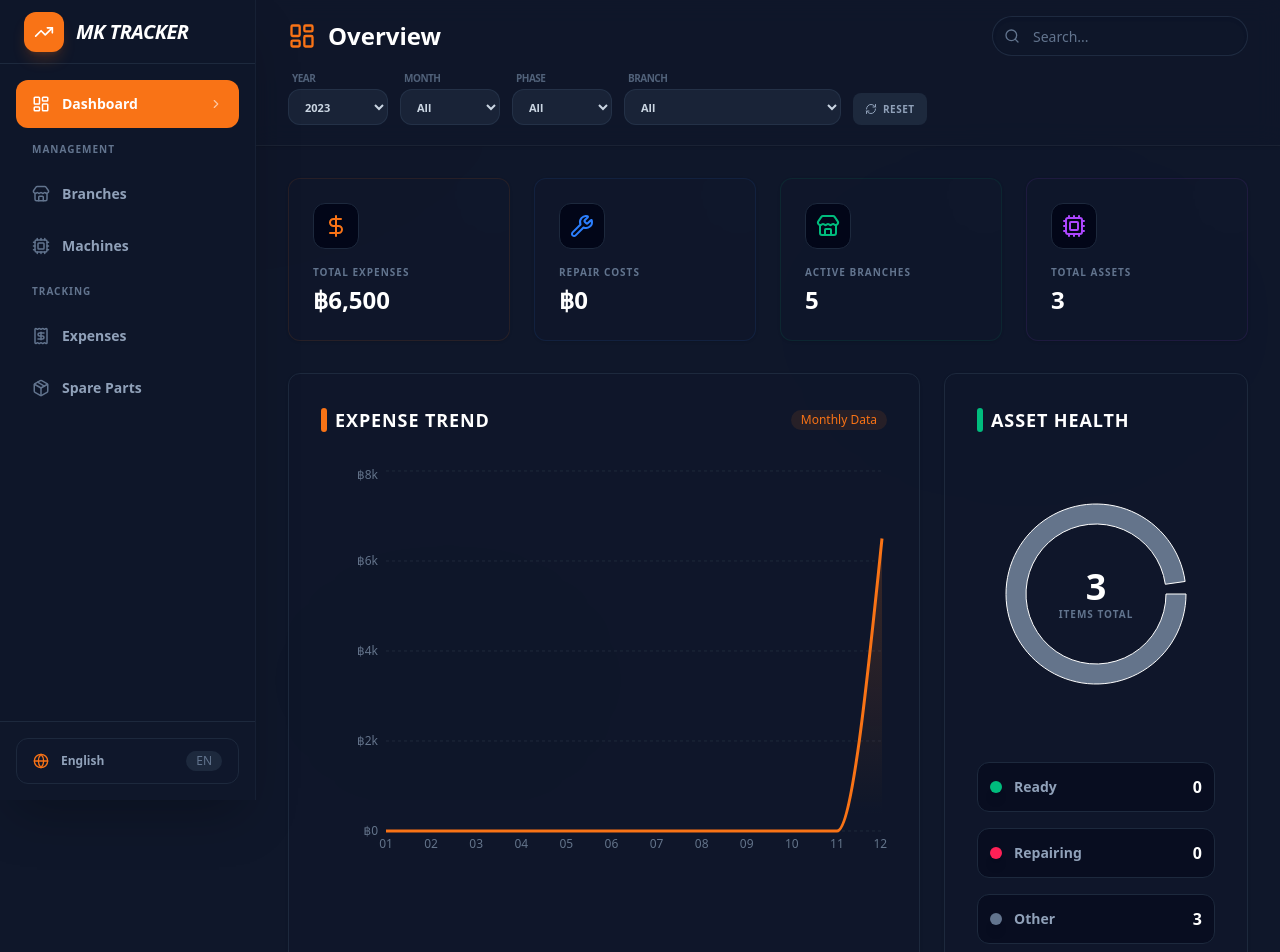
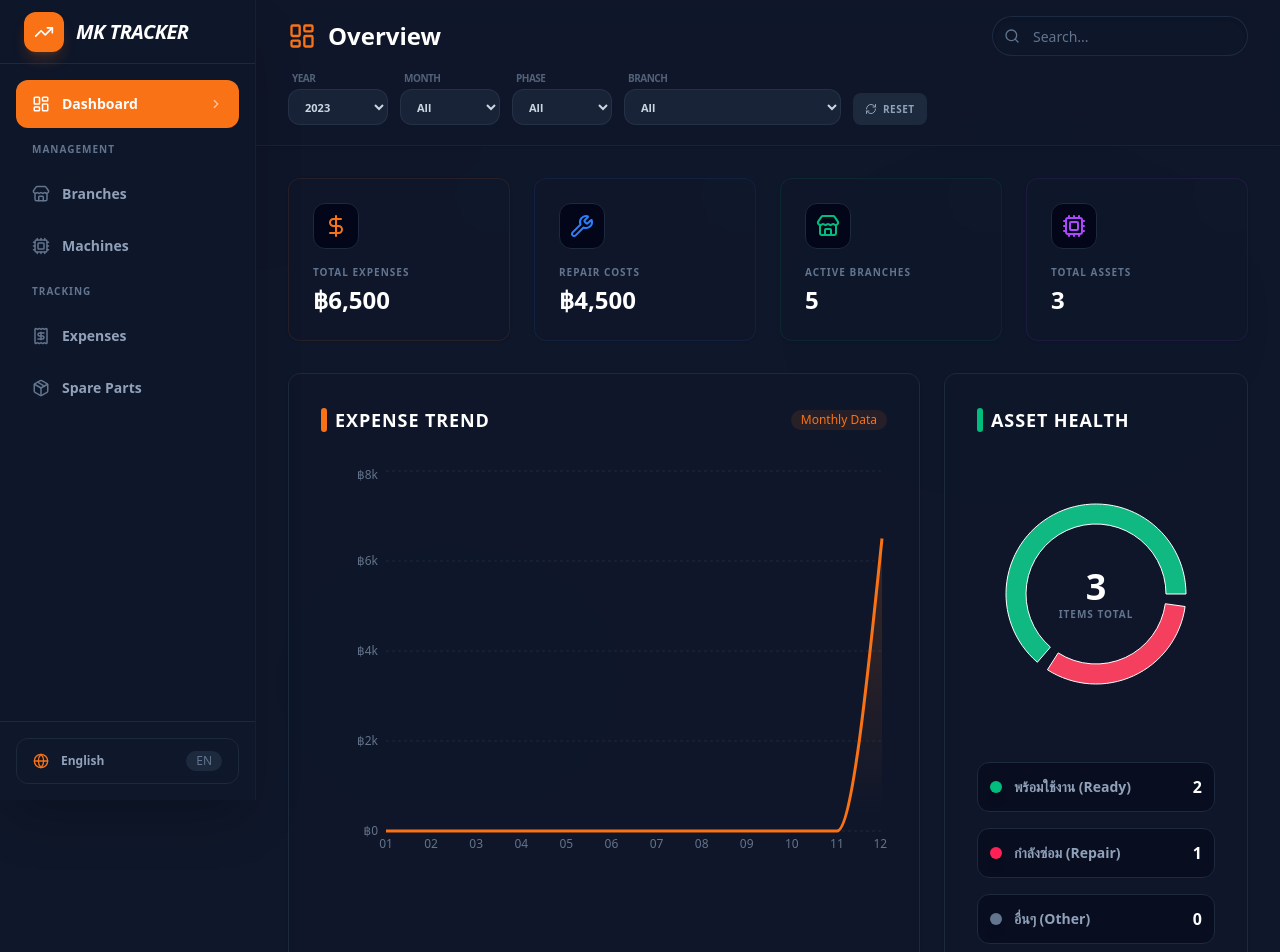
Before and after one commit to mozek-SP/mk-tracker, a Next.js app: page / in a window 1280 px wide. Shown: the top 952 px of the page. Built offline with nearby package versions, Linux system fonts and the light colour scheme.

Commit message:
fix: Update Dashboard stats consistency with Thai options

```diff
--- a/src/app/page.tsx
+++ b/src/app/page.tsx
@@ -420,7 +420,7 @@ const SidebarContent = ({ activeTab, setActiveTab, lang, setLang, t, isMobile }:
 
 const DashboardView = ({ branches, machines, expenses, t }: any) => {
     const totalExpenses = expenses.reduce((sum: number, e: any) => sum + e.amount, 0);
-    const repairCosts = expenses.filter((e: any) => e.type === 'Repair').reduce((sum: number, e: any) => sum + e.amount, 0);
+    const repairCosts = expenses.filter((e: any) => e.type === 'ค่าซ่อมแซม' || e.type === 'Repair').reduce((sum: number, e: any) => sum + e.amount, 0);
 
     const chartData = useMemo(() => {
         if (!expenses.length) return [];
@@ -481,9 +481,9 @@ const DashboardView = ({ branches, machines, expenses, t }: any) => {
                             <PieChart>
                                 <Pie
                                     data={[
-                                        { name: 'Ready', value: machines.filter((m: any) => m.status === 'Ready').length },
-                                        { name: 'Repair', value: machines.filter((m: any) => m.status === 'Repair').length },
-                                        { name: 'Other', value: machines.filter((m: any) => !['Ready', 'Repair'].includes(m.status)).length },
+                                        { name: 'Ready', value: machines.filter((m: any) => m.status === 'Ready' || m.status === 'พร้อมใช้งาน').length },
+                                        { name: 'Repair', value: machines.filter((m: any) => m.status === 'Repair' || m.status === 'รอซ่อม').length },
+                                        { name: 'Other', value: machines.filter((m: any) => !['Ready', 'Repair', 'พร้อมใช้งาน', 'รอซ่อม'].includes(m.status)).length },
                                     ]}
                                     innerRadius={70} outerRadius={90} paddingAngle={8} dataKey="value"
                                 >
@@ -500,9 +500,9 @@ const DashboardView = ({ branches, machines, expenses, t }: any) => {
                         </div>
                     </div>
                     <div className="mt-10 space-y-4">
-                        <PieLegend label="Ready" value={machines.filter((m: any) => m.status === 'Ready').length} color="bg-emerald-500" />
-                        <PieLegend label="Repairing" value={machines.filter((m: any) => m.status === 'Repair').length} color="bg-rose-500" />
-                        <PieLegend label="Other" value={machines.filter((m: any) => !['Ready', 'Repair'].includes(m.status)).length} color="bg-slate-500" />
+                        <PieLegend label="พร้อมใช้งาน (Ready)" value={machines.filter((m: any) => m.status === 'Ready' || m.status === 'พร้อมใช้งาน').length} color="bg-emerald-500" />
+                        <PieLegend label="กำลังซ่อม (Repair)" value={machines.filter((m: any) => m.status === 'Repair' || m.status === 'รอซ่อม').length} color="bg-rose-500" />
+                        <PieLegend label="อื่นๆ (Other)" value={machines.filter((m: any) => !['Ready', 'Repair', 'พร้อมใช้งาน', 'รอซ่อม'].includes(m.status)).length} color="bg-slate-500" />
                     </div>
                 </Card>
             </div>
```
